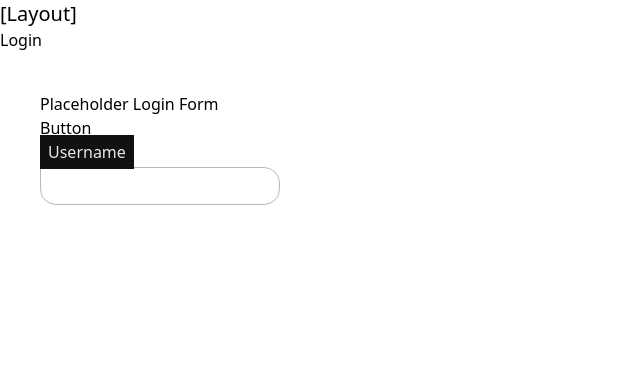
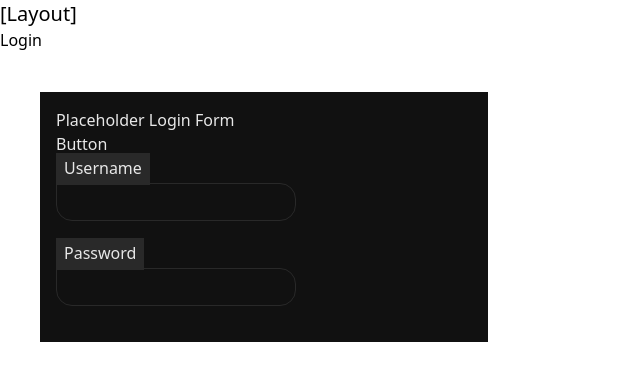
Before and after one commit to seeyeh/ait-final-project, a React (Vite) app in the folder client/: page /login in a window 1280 px wide. Shown: the top 380 px of the page, without its empty margins (0-640 px from the left). Built offline with nearby package versions, Linux system fonts and the light colour scheme.

Commit message:
Tailwind styling of input; adjusted label padding

```diff
--- a/client/src/components/Input.jsx
+++ b/client/src/components/Input.jsx
@@ -4,17 +4,17 @@ import { cn } from '../lib/utils';
 const Input = forwardRef(({ id, className, header, ...props }, ref) => {
   // props needed: header, type, placeholder, handleChange, name, value
   return (
-    <div className="group">
+    <div className="group mb-5 mr-auto">
       <label
         htmlFor={id}
-        className="input--header bg-grayscale-90 p-1 py-1.5 px-2 text-grayscale-5 focus:bg-grayscale-90 focus:text-grayscale-5"
+        className="input--header bg-grayscale-80 p-1 pt-1 pb-[0.35rem] px-2 text-grayscale-5 focus:bg-grayscale-90 focus:text-grayscale-5"
       >
         {header}
       </label>
       <input
         id={id}
         className={cn(
-          'border-grayscale-25 px-2 pt-1 pb-2 mt-[3px] rounded-b-2xl rounded-tr-2xl border w-[15rem] focus:outline-none focus:border-grayscale-90 flex focus:border-[0.09rem]',
+          'bg-grayscale-90 text-grayscale-5 border-grayscale-80 px-2 pt-1 pb-2 mt-[3px] rounded-b-2xl rounded-tr-2xl border w-[15rem] focus:outline-none flex focus:border-grayscale-25 focus:z-10',
           className
         )}
         {...props}
--- a/client/src/components/login/LoginForm.jsx
+++ b/client/src/components/login/LoginForm.jsx
@@ -3,10 +3,11 @@ import Input from '../Input';
 
 function LoginForm() {
   return (
-    <div className="m-10">
+    <div className="m-10 bg-grayscale-90 max-w-md p-4 text-grayscale-5">
       Placeholder Login Form
       <Button />
       <Input id="username" header="Username" type="text" name="Test" />
+      <Input id="password" header="Password" type="text" name="Test" />
     </div>
   );
 }
--- a/client/src/style.css
+++ b/client/src/style.css
@@ -8,8 +8,11 @@
     --grayscale-00: #ffffff;
     --grayscale-40: #c7c8cd;
     --grayscale-60: #7a7a7a;
-    --grayscale-80: #1f1f1f;
+    --grayscale-80: #292929;
     --grayscale-100: #000000;
+    --grayscale-90: #111111;
+    --grayscale-5: #e8e8e8;
+    --grayscale-25: #bcb8b8;
     --green-20: #b6ffa7;
     --green-50: #64e949;
     --green-80: #1e9805;
@@ -22,9 +25,6 @@
     --blue-dark: #0f87cb;
     --orange-light: #ffcd94;
     --orange-dark: #ac6f30;
-    --grayscale-90: #111111;
-    --grayscale-5: #e8e8e8;
-    --grayscale-25: #bcb8b8;
 
 
   }
--- a/client/tailwind.config.js
+++ b/client/tailwind.config.js
@@ -7,7 +7,7 @@ export default {
         // 0: 'var(--grayscale-00)',
         // 40: 'var(--grayscale-40)',
         // 60: 'var(--grayscale-60)',
-        // 80: 'var(--grayscale-80)',
+        80: 'var(--grayscale-80)',
         // 100: 'var(--grayscale-100)'
         5: 'var(--grayscale-5)',
         25: 'var(--grayscale-25)',
```
